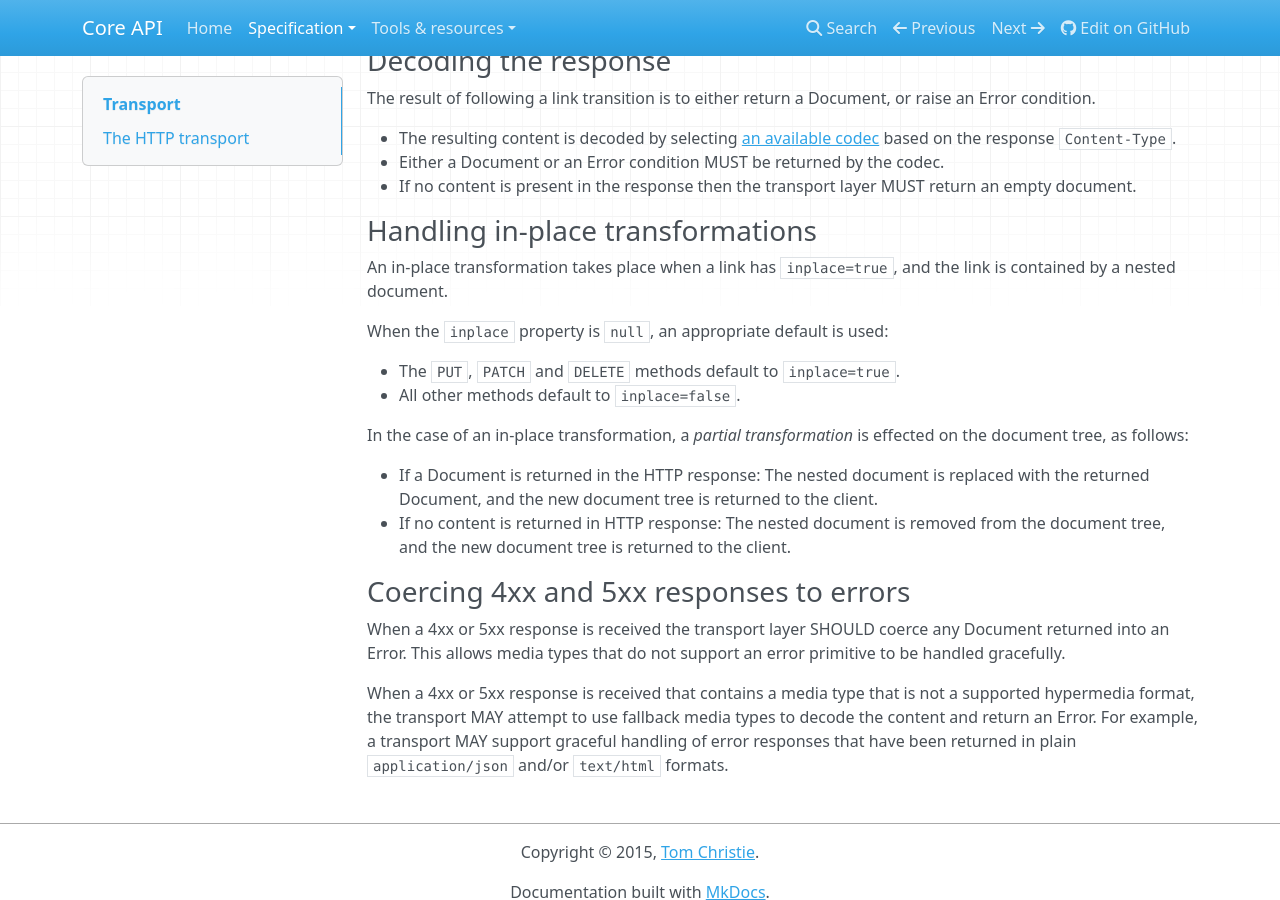
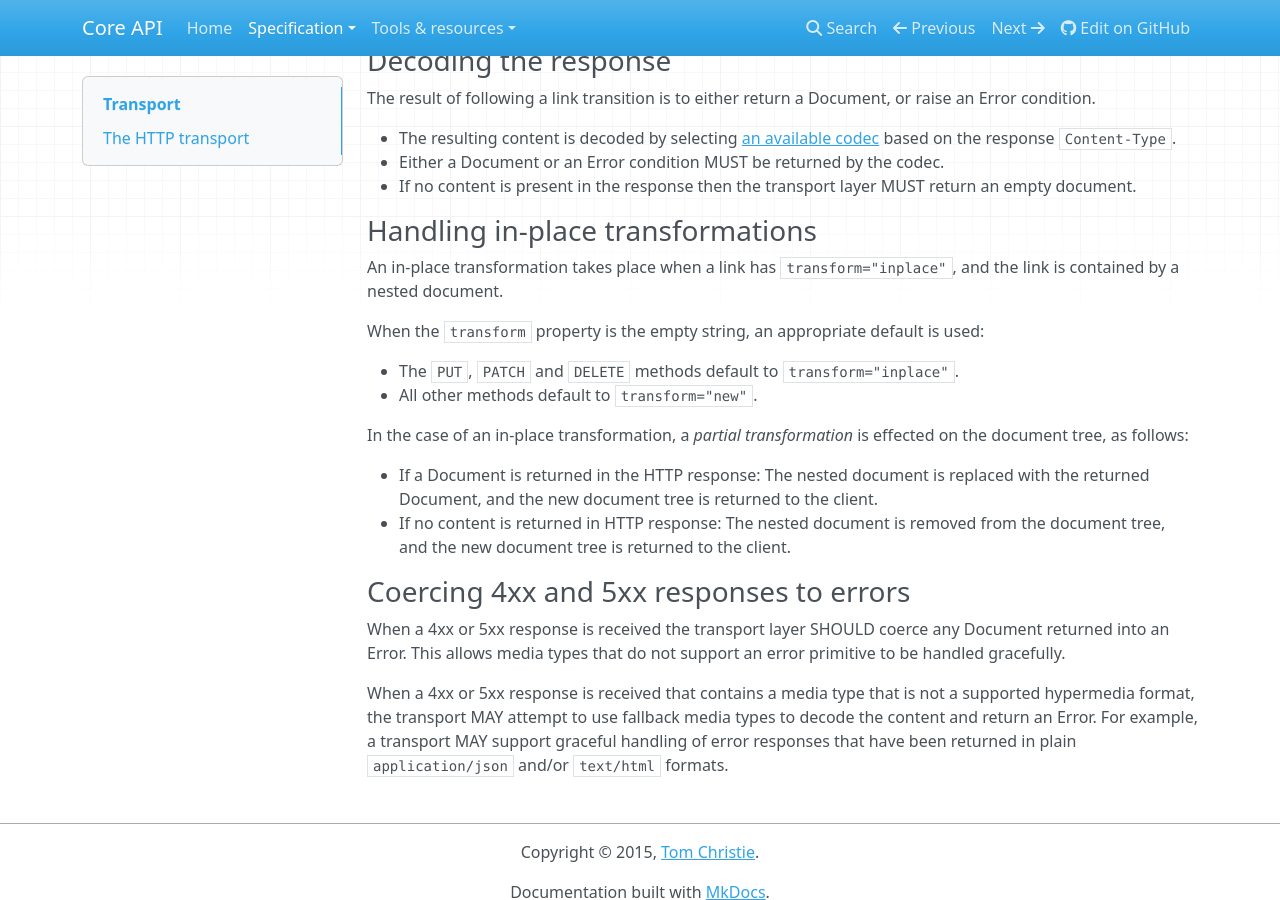
Before and after one commit to core-api/core-api, an MkDocs documentation site: the page built from docs/specification/transport.md, in a window 1280 px wide and 900 px high, scrolled down 1403 px. Built offline with MkDocs 1.6.1, drawn with Linux system fonts in a browser that asks for light colours; nearby versions of some CDN libraries; old or Windows-style settings are respelled for this version of MkDocs.

Commit message:
'inplace' boolean -> 'transform' string

```diff
--- a/docs/specification/transport.md
+++ b/docs/specification/transport.md
@@ -69,13 +69,13 @@ The result of following a link transition is to either return a Document, or rai
 
 ### Handling in-place transformations
 
-An in-place transformation takes place when a link has `inplace=true`, and the
+An in-place transformation takes place when a link has `transform="inplace"`, and the
 link is contained by a nested document.
 
-When the `inplace` property is `null`, an appropriate default is used:
+When the `transform` property is the empty string, an appropriate default is used:
 
-* The `PUT`, `PATCH` and `DELETE` methods default to `inplace=true`.
-* All other methods default to `inplace=false`.
+* The `PUT`, `PATCH` and `DELETE` methods default to `transform="inplace"`.
+* All other methods default to `transform="new"`.
 
 In the case of an in-place transformation, a *partial transformation* is effected on
 the document tree, as follows:
```
Also changed, not shown: docs/specification/document.md (+2 -2 lines), docs/specification/encoding.md (+3 -3 lines).
